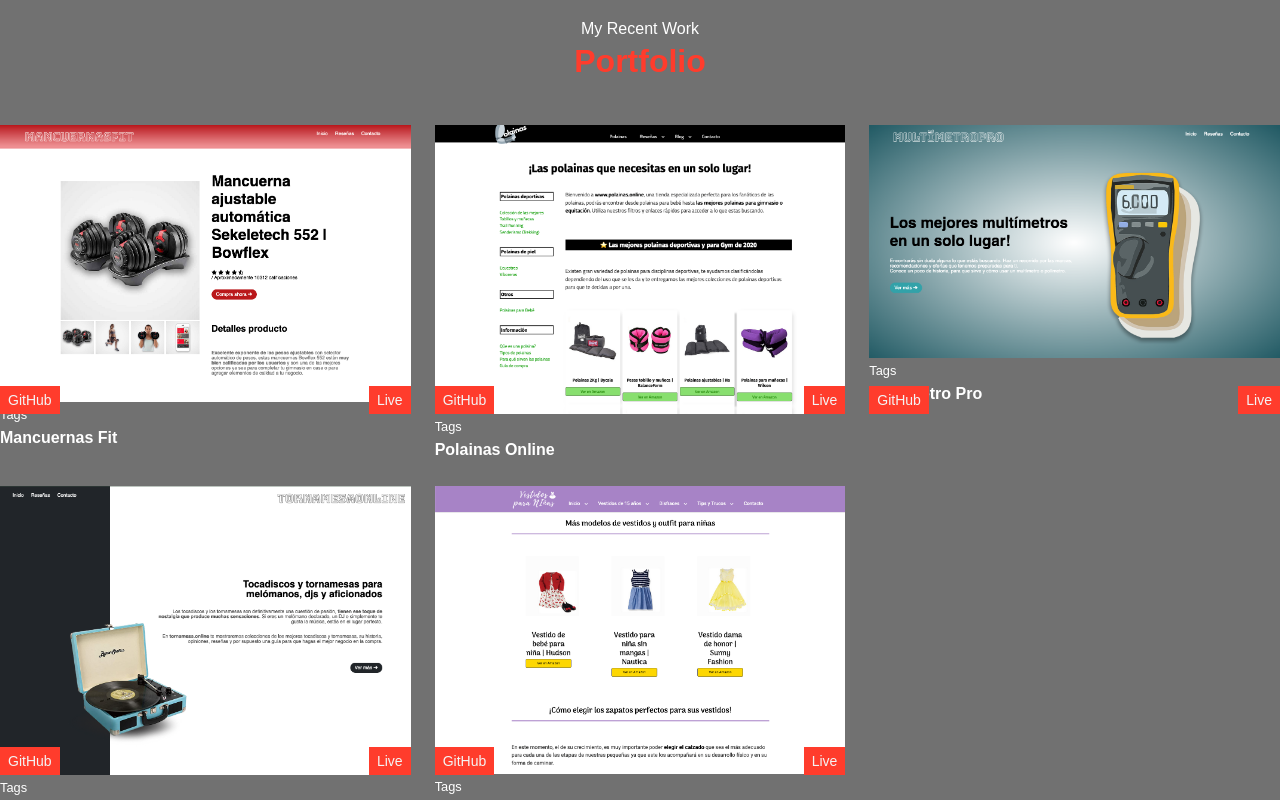
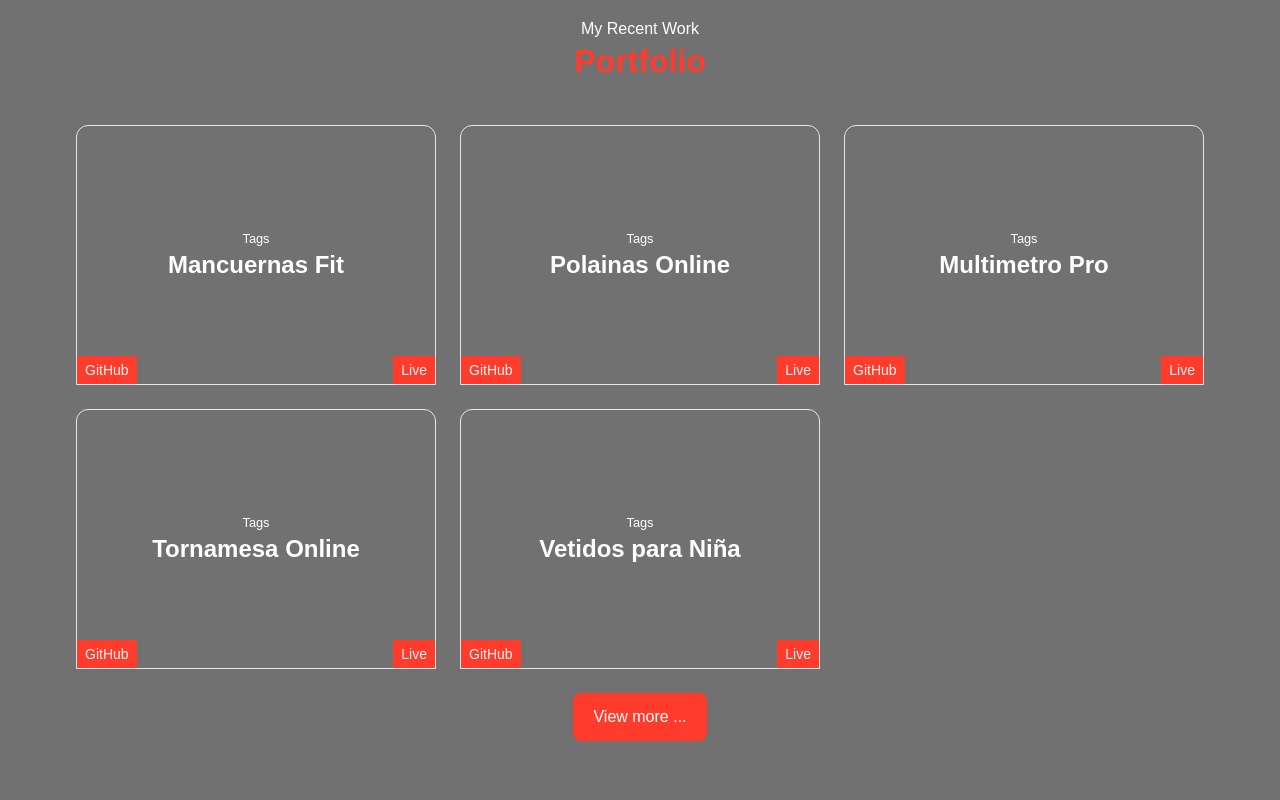
Before and after one commit to alejodelosrios/mar-developer, a React (Create React App) app: page / in a window 1280 px wide. Shown: the part 1440-2240 px from the top of the page. Built offline with nearby package versions, Linux system fonts and the light colour scheme.

Commit message:
feat(Portfolio): ViwMore functionality added ✨
- New viwMore local state added to the component
- Test updated to include the viewMore functionality
- Some CSS styles applied

```diff
--- a/package.json
+++ b/package.json
@@ -3,6 +3,7 @@
   "version": "0.1.0",
   "private": true,
   "dependencies": {
+    "@react-mock/state": "^0.1.8",
     "@testing-library/jest-dom": "^5.14.1",
     "@testing-library/react": "^12.0.0",
     "@testing-library/user-event": "^13.2.1",
--- a/src/components/Portfolio/Portfolio.tsx
+++ b/src/components/Portfolio/Portfolio.tsx
@@ -1,12 +1,14 @@
 import { SectionTitle } from '../SectionTitle/SectionTitle'
 import { ProjectCard } from './ProjectCard/ProjectCard'
 import { projects } from '../../utils/projects'
+import { useState } from 'react'
 
 export const Portfolio = () => {
+  const [viewMore, setViewMore] = useState<boolean>(false)
   return (
-    <section className="mx-4 mt-32 md:mx-0">
+    <section className="mx-4 mt-32 md:mx-0 flex flex-col items-center">
       <SectionTitle title="Portfolio" subtitle="My Recent Work" />
-      <div className="grid grid-cols-1 md:grid-cols-2 lg:grid-cols-3 gap-4 md:gap-6">
+      <div className="w-max grid grid-cols-1 md:grid-cols-2 lg:grid-cols-3 gap-4 md:gap-6 place-content-center">
         {projects &&
           projects.map((project) => (
             <ProjectCard
@@ -18,6 +20,28 @@ export const Portfolio = () => {
             ></ProjectCard>
           ))}
       </div>
+      {!viewMore && (
+        <button onClick={() => setViewMore(true)} className="btn my-6">
+          View more ...
+        </button>
+      )}
+      {viewMore && (
+        <div
+          data-testid="viewMore-container"
+          className="mt-4 w-max grid grid-cols-1 md:grid-cols-2 lg:grid-cols-3 gap-4 md:gap-6 place-content-center"
+        >
+          {projects &&
+            projects.map((project) => (
+              <ProjectCard
+                key={project.id}
+                title={project.title}
+                image={project.image}
+                github={project.github}
+                web={project.web}
+              ></ProjectCard>
+            ))}
+        </div>
+      )}
     </section>
   )
 }
--- a/src/components/Portfolio/ProjectCard/ProjectCard.tsx
+++ b/src/components/Portfolio/ProjectCard/ProjectCard.tsx
@@ -8,14 +8,21 @@ type Props = {
 
 export const ProjectCard = ({ github, web, image, title, children }: Props) => {
   return (
-    <article className="relative">
-      <img className="" src={image} alt={`img ${title}`} />
-      <small>Tags</small>
-      <h3>{title}</h3>
+    <article
+      id="project-card"
+      className="relative w-[360px] h-[260px] flex flex-col justify-center items-center cursor-pointer bg-secondary dark:bg-transparent dark:border dark:border-lightgray  hover:border-transparent rounded-t-xl transition-all duration-1000"
+    >
+      <img
+        className="absolute left-0 top-0 w-full h-full opacity-0 hover:opacity-100 transition duration-[2000ms] rounded-t-xl"
+        src={image}
+        alt={`img ${title}`}
+      />
+      <small className="transition opacity-100  hover:opacity-0 duration-[1500ms] ">Tags</small>
+      <h3 className="transition opacity-100  hover:opacity-0 duration-1000 text-2xl">{title}</h3>
       {children}
       {github && (
         <a
-          className="absolute bottom-[48px] left-0 bg-primary text-cgray px-2 py-1 text-sm cursor-pointer"
+          className="absolute bottom-0 left-0 bg-primary text-cgray px-2 py-1 text-sm cursor-pointer"
           href={github}
         >
           GitHub
@@ -23,7 +30,7 @@ export const ProjectCard = ({ github, web, image, title, children }: Props) => {
       )}
       {web && (
         <a
-          className="absolute bottom-[48px] right-0 bg-primary text-cgray px-2 py-1 text-sm cursor-pointer"
+          className="absolute bottom-0 right-0 bg-primary text-cgray px-2 py-1 text-sm cursor-pointer"
           href={web}
         >
           Live
```
Also changed, not shown: 2 other files (tests, documents, lock files or other folders).
